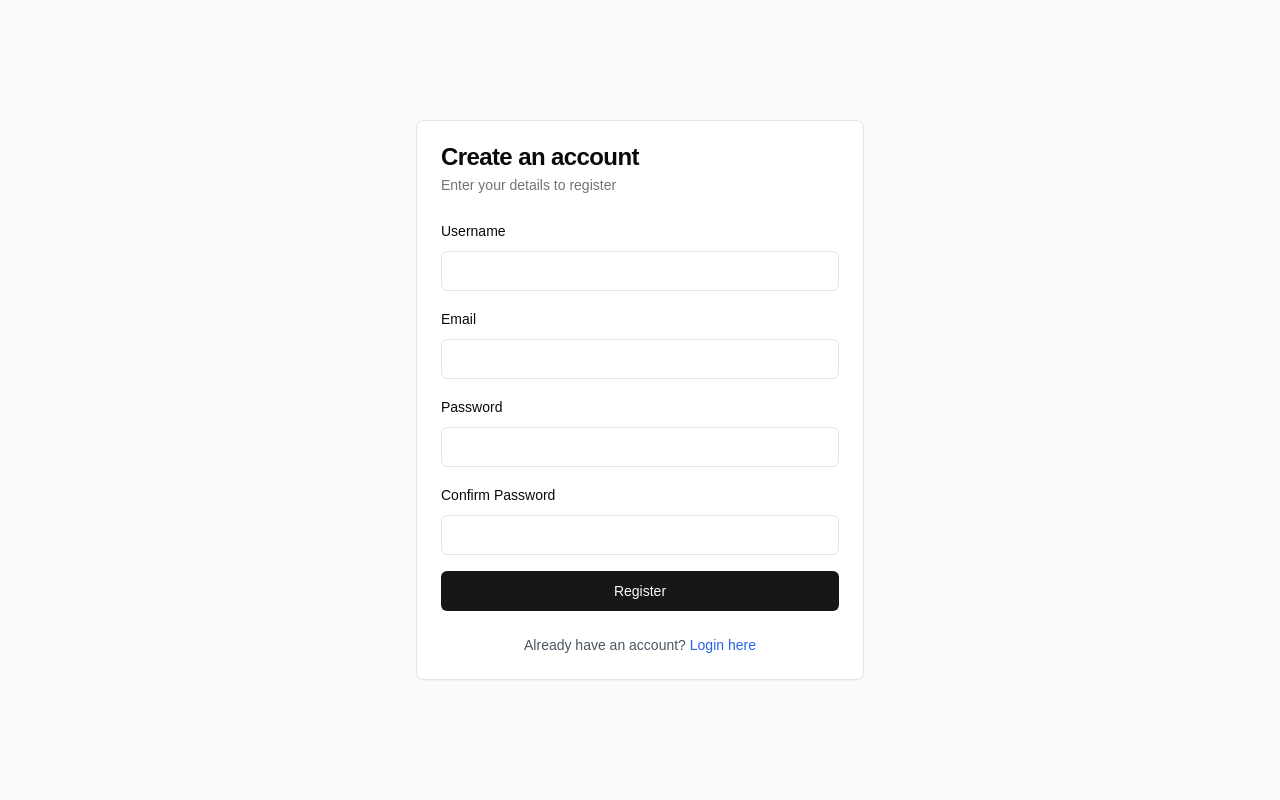
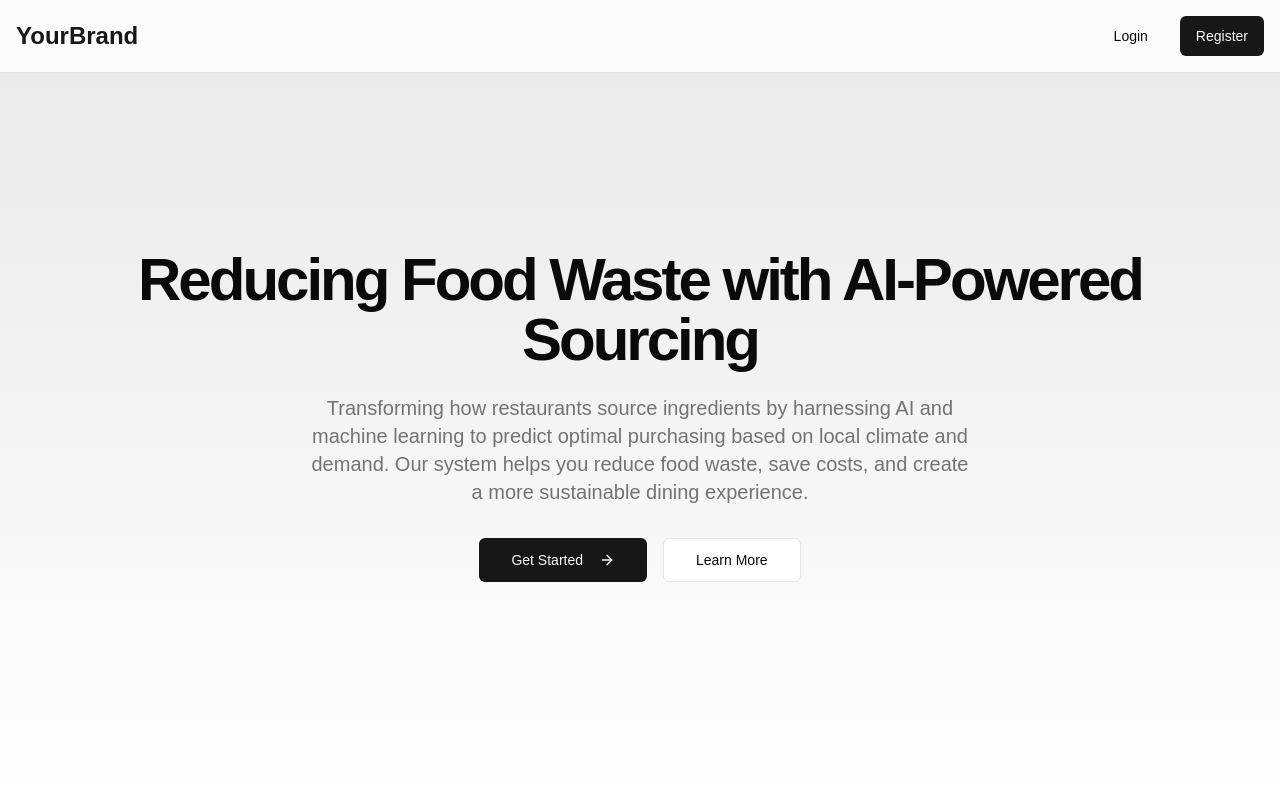
Before and after one commit to Toxinityy/playit-14, a Next.js app: page / in a window 1280 px wide. Shown: the top 800 px of the page. Built offline with nearby package versions, Linux system fonts and the light colour scheme.

Commit message:
Landing Page

```diff
--- a/src/app/layout.tsx
+++ b/src/app/layout.tsx
@@ -2,8 +2,8 @@ import type { Metadata } from "next";
 import "./globals.css";
 
 export const metadata: Metadata = {
-  title: "Create Next App",
-  description: "Generated by create next app",
+  title: "Foodai",
+  description: "Reducing Food Waste with AI-Powered Sourcing",
 };
 
 export default function RootLayout({
--- a/src/app/page.tsx
+++ b/src/app/page.tsx
@@ -1,183 +1,140 @@
-'use client';
-import React, { useState, ChangeEvent, FormEvent } from 'react';
-import { Button } from '@/components/ui/button';
-import { Card, CardHeader, CardTitle, CardDescription, CardContent, CardFooter } from '@/components/ui/card';
-import { Input } from '@/components/ui/input';
-import { Label } from '@/components/ui/label';
-import { Alert, AlertDescription } from '@/components/ui/alert';
+"use client"
+import React from "react"
+import { Button } from "@/components/ui/button"
+import { ArrowUp, ArrowRight, CheckCircle } from "lucide-react"
 
-interface FormData {
-  email: string;
-  password: string;
-  confirmPassword: string;
-  username: string;
+const LandingPage = () => {
+	const scrollToTop = () => {
+		window.scrollTo({ top: 0, behavior: "smooth" })
+	}
+
+	return (
+		<div className="min-h-screen bg-white">
+			{/* Navbar */}
+			<nav className="fixed top-0 w-full bg-white/80 backdrop-blur-md z-50 border-b">
+				<div className="container mx-auto px-4 py-4 flex justify-between items-center">
+					<a href="/" className="text-2xl font-bold text-primary">
+						YourBrand
+					</a>
+					<div className="space-x-4">
+						<Button variant="ghost" asChild>
+							<a href="/login">Login</a>
+						</Button>
+						<Button asChild>
+							<a href="/register">Register</a>
+						</Button>
+					</div>
+				</div>
+			</nav>
+
+			{/* Hero Section */}
+			<section className="pt-32 pb-24 px-4 bg-gradient-to-b from-primary/10 to-background min-h-screen flex items-center">
+				<div className="container mx-auto text-center">
+					<h1 className="text-5xl md:text-6xl font-bold tracking-tighter mb-6">
+            Reducing Food Waste with AI-Powered Sourcing
+					</h1>
+					<p className="text-xl text-muted-foreground max-w-2xl mx-auto mb-8">
+            Transforming how restaurants source ingredients by harnessing AI and machine learning to predict optimal purchasing based on local climate and demand. Our system helps you reduce food waste, save costs, and create a more sustainable dining experience.
+					</p>
+					<div className="flex justify-center gap-4">
+						<Button size="lg" asChild>
+							<a href="/register">
+								Get Started <ArrowRight className="ml-2 h-4 w-4" />
+							</a>
+						</Button>
+						<Button size="lg" variant="outline">
+							Learn More
+						</Button>
+					</div>
+				</div>
+			</section>
+
+			{/* Mission Section */}
+			<section className="py-24 bg-white">
+				<div className="container mx-auto px-4 text-center">
+					<h2 className="text-4xl font-bold mb-6">Our Mission</h2>
+					<p className="text-xl text-muted-foreground max-w-3xl mx-auto">
+            Empowering restaurants to make sustainable choices through data-driven insights. We aim to bridge the gap between demand forecasting and environmental responsibility, helping the food industry minimize waste and make better sourcing decisions.
+					</p>
+				</div>
+			</section>
+
+			{/* Key Benefits Section */}
+			<section className="py-24 bg-gray-50">
+				<div className="container mx-auto px-4">
+					<h2 className="text-4xl font-bold text-center mb-16">Key Benefits</h2>
+					<div className="grid md:grid-cols-3 gap-8">
+						{[
+							{
+								title: "Sustainable Sourcing",
+								description:
+									"Our platform reduces waste by advising on ingredient purchases based on real-time weather and location data, minimizing excess and promoting environmentally conscious decisions."
+							},
+							{
+								title: "Cost Efficiency",
+								description:
+									"By optimizing inventory based on accurate demand predictions, we help reduce unnecessary spending and increase profitability."
+							},
+							{
+								title: "Data-Driven Decisions",
+								description:
+									"Our AI-driven insights transform raw data into actionable recommendations, enabling smarter decisions tailored to your unique needs and location."
+							}
+						].map((benefit, index) => (
+							<div
+								key={index}
+								className="p-6 bg-white rounded-lg shadow-sm border hover:shadow-md transition-shadow">
+								<CheckCircle className="h-12 w-12 text-primary mb-4" />
+								<h3 className="text-xl font-semibold mb-3">{benefit.title}</h3>
+								<p className="text-muted-foreground">{benefit.description}</p>
+							</div>
+						))}
+					</div>
+				</div>
+			</section>
+
+			{/* Call to Action Section */}
+			<section className="py-24 bg-gradient-to-b from-primary/10 to-background">
+				<div className="container mx-auto px-4 text-center">
+					<h2 className="text-4xl font-bold mb-6">
+            Join Us in Revolutionizing Food Sourcing
+					</h2>
+					<p className="text-xl text-muted-foreground max-w-2xl mx-auto mb-8">
+            Take the first step towards smarter, sustainable restaurant operations. Let’s work together to reduce waste, cut costs, and build a greener food industry.
+					</p>
+					<Button size="lg" asChild>
+						<a href="/register">
+							Start Your Journey Today <ArrowRight className="ml-2 h-4 w-4" />
+						</a>
+					</Button>
+				</div>
+			</section>
+
+			{/* Footer */}
+			<footer className="bg-gray-900 text-gray-300">
+        <div className="container mx-auto px-4 py-12">
+          <div className="flex items-center justify-between px-4 py-2 text-white relative">
+            <div className="text-left">
+              <a href="#about-us" className="hover:text-gray-400">
+                About Us
+              </a>
+            </div>
+
+            <div className="absolute left-1/2 transform -translate-x-1/2 text-center">
+              <p>2024 YourBrand</p>
+            </div>
+
+            <div className="text-right">
+              <button className="hover:text-gray-400 flex items-center transition-colors"
+                  onClick={scrollToTop}>
+                Back to Top <ArrowUp className="ml-1 h-4 w-4"></ArrowUp>
+              </button>
+            </div>
+          </div>
+        </div>
+			</footer>
+		</div>
+	)
 }
 
-interface Errors {
-  email?: string;
-  password?: string;
-  confirmPassword?: string;
-  username?: string;
-}
-
-const RegistrationPage = () => {
-  const [formData, setFormData] = useState<FormData>({
-    email: '',
-    password: '',
-    confirmPassword: '',
-    username: '',
-  });
-
-  const [errors, setErrors] = useState<Errors>({});
-  const [success, setSuccess] = useState(false);
-
-  const validateForm = (): Errors => {
-    const newErrors: Errors = {};
-
-    // Email validation
-    if (!formData.email) {
-      newErrors.email = 'Email is required';
-    } else if (!/\S+@\S+\.\S+/.test(formData.email)) {
-      newErrors.email = 'Please enter a valid email';
-    }
-
-    // Username validation
-    if (!formData.username) {
-      newErrors.username = 'Username is required';
-    } else if (formData.username.length < 3) {
-      newErrors.username = 'Username must be at least 3 characters';
-    }
-
-    // Password validation
-    if (!formData.password) {
-      newErrors.password = 'Password is required';
-    } else if (formData.password.length < 8) {
-      newErrors.password = 'Password must be at least 8 characters';
-    }
-
-    // Confirm password validation
-    if (formData.password !== formData.confirmPassword) {
-      newErrors.confirmPassword = 'Passwords do not match';
-    }
-
-    return newErrors;
-  };
-
-  const handleSubmit = (e: FormEvent) => {
-    e.preventDefault();
-    const newErrors = validateForm();
-
-    if (Object.keys(newErrors).length === 0) {
-      setSuccess(true);
-      setErrors({});
-      // Here you would typically make an API call to register the user
-    } else {
-      setErrors(newErrors);
-      setSuccess(false);
-    }
-  };
-
-  const handleChange = (e: ChangeEvent<HTMLInputElement>) => {
-    const { name, value } = e.target;
-    setFormData((prev) => ({
-      ...prev,
-      [name]: value,
-    }));
-  };
-
-  return (
-    <div className="min-h-screen flex items-center justify-center bg-gray-50 py-12 px-4 sm:px-6 lg:px-8">
-      <Card className="w-full max-w-md">
-        <CardHeader>
-          <CardTitle>Create an account</CardTitle>
-          <CardDescription>Enter your details to register</CardDescription>
-        </CardHeader>
-        <CardContent>
-          <form onSubmit={handleSubmit} className="space-y-4">
-            <div className="space-y-2">
-              <Label htmlFor="username">Username</Label>
-              <Input
-                id="username"
-                name="username"
-                type="text"
-                value={formData.username}
-                onChange={handleChange}
-                className={errors.username ? 'border-red-500' : ''}
-              />
-              {errors.username && (
-                <p className="text-sm text-red-500">{errors.username}</p>
-              )}
-            </div>
-
-            <div className="space-y-2">
-              <Label htmlFor="email">Email</Label>
-              <Input
-                id="email"
-                name="email"
-                type="email"
-                value={formData.email}
-                onChange={handleChange}
-                className={errors.email ? 'border-red-500' : ''}
-              />
-              {errors.email && (
-                <p className="text-sm text-red-500">{errors.email}</p>
-              )}
-            </div>
-
-            <div className="space-y-2">
-              <Label htmlFor="password">Password</Label>
-              <Input
-                id="password"
-                name="password"
-                type="password"
-                value={formData.password}
-                onChange={handleChange}
-                className={errors.password ? 'border-red-500' : ''}
-              />
-              {errors.password && (
-                <p className="text-sm text-red-500">{errors.password}</p>
-              )}
-            </div>
-
-            <div className="space-y-2">
-              <Label htmlFor="confirmPassword">Confirm Password</Label>
-              <Input
-                id="confirmPassword"
-                name="confirmPassword"
-                type="password"
-                value={formData.confirmPassword}
-                onChange={handleChange}
-                className={errors.confirmPassword ? 'border-red-500' : ''}
-              />
-              {errors.confirmPassword && (
-                <p className="text-sm text-red-500">{errors.confirmPassword}</p>
-              )}
-            </div>
-
-            {success && (
-              <Alert className="bg-green-50">
-                <AlertDescription className="text-green-600">
-                  Registration successful! You can now login.
-                </AlertDescription>
-              </Alert>
-            )}
-
-            <Button type="submit" className="w-full">
-              Register
-            </Button>
-          </form>
-        </CardContent>
-        <CardFooter className="flex justify-center">
-          <p className="text-sm text-gray-600">
-            Already have an account?{' '}
-            <a href="/login" className="text-blue-600 hover:underline">
-              Login here
-            </a>
-          </p>
-        </CardFooter>
-      </Card>
-    </div>
-  );
-};
-
-export default RegistrationPage;
+export default LandingPage
```
Also changed, not shown: src/app/register/page.tsx (renamed from src/app/registration/page.tsx).
